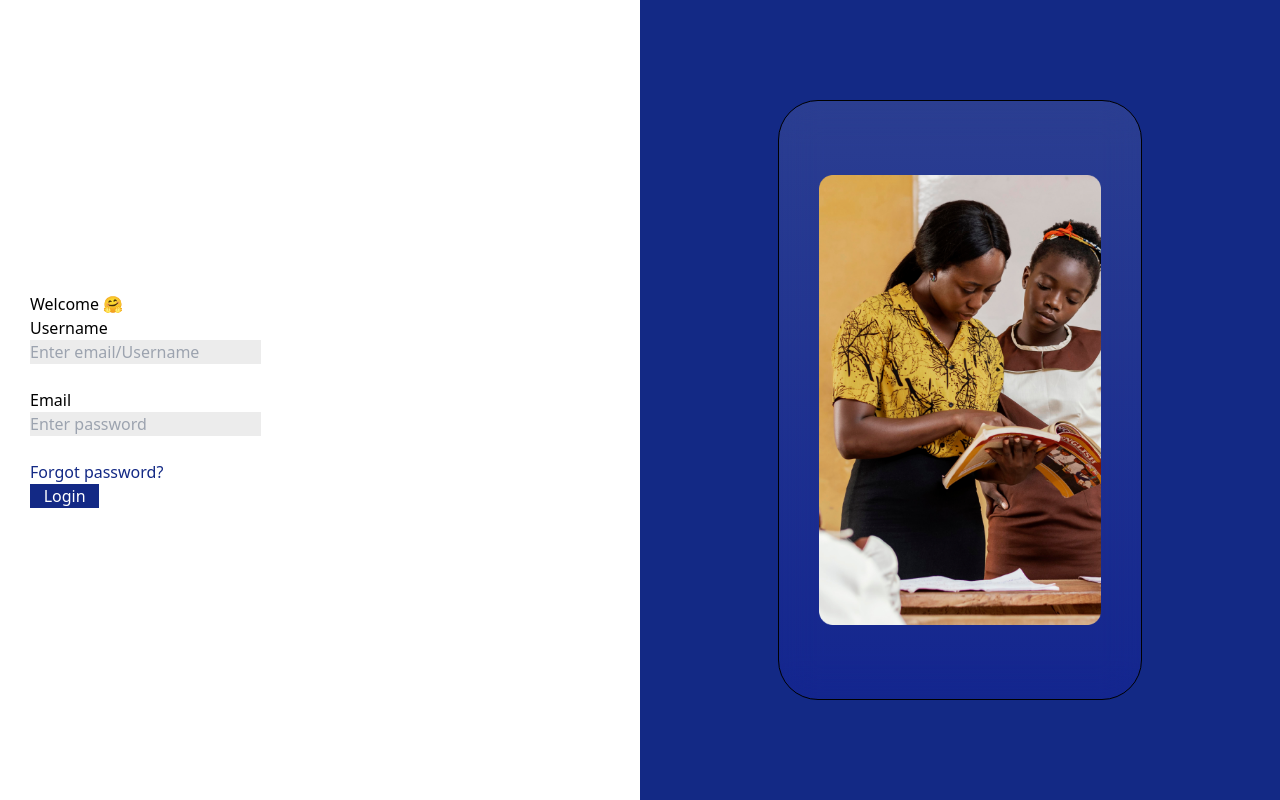
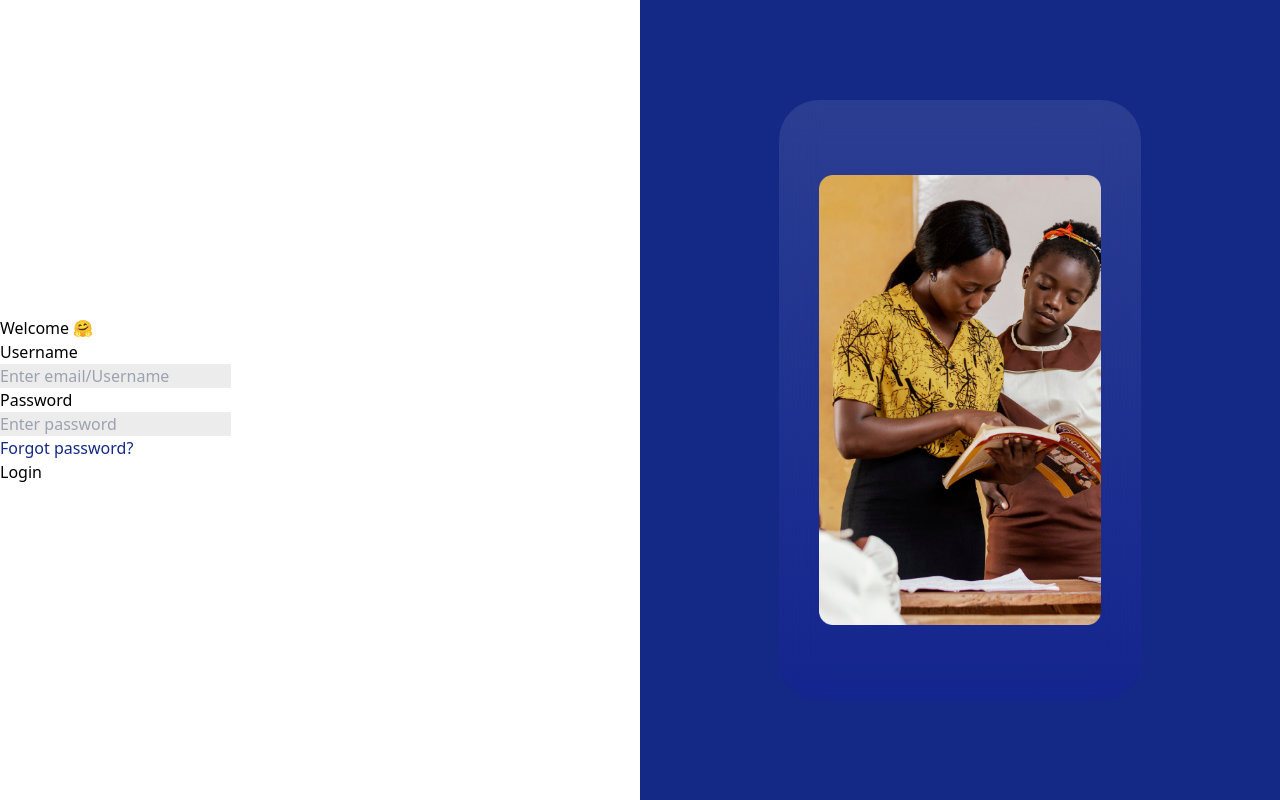
Before and after one commit to Mereson/datum-fe, a React (Vite) app: page /login in a window 1280 px wide. Built offline with nearby package versions, Linux system fonts and the light colour scheme.

Commit message:
third commit

```diff
--- a/package.json
+++ b/package.json
@@ -10,6 +10,8 @@
     "preview": "vite preview"
   },
   "dependencies": {
+    "prop-types": "^15.8.1",
+    "proptypes": "^1.1.0",
     "re-chart": "^1.0.0",
     "react": "^18.3.1",
     "react-dom": "^18.3.1",
--- /dev/null
+++ b/src/components/button/index.jsx
@@ -0,0 +1,20 @@
+import PropTypes from "prop-types";
+
+export const Button = ({ content, className, onClick }) => {
+  return (
+    <div onClick={onClick} className={className}>
+      {content}
+    </div>
+  );
+};
+
+Button.propTypes = {
+  content: PropTypes.string.isRequired,
+  className: PropTypes.string,
+  onClick: PropTypes.func,
+};
+
+Button.defaultProps = {
+  className: "",
+  onClick: () => {},
+};
--- /dev/null
+++ b/src/components/footer/index.jsx
@@ -0,0 +1,5 @@
+import styles from "./footer.module.css";
+
+export const Footer = () => {
+  return <footer className={styles.container}></footer>;
+};
--- a/src/components/index.js
+++ b/src/components/index.js
@@ -0,0 +1 @@
+export * from "./footer";
--- a/src/pages/login/index.jsx
+++ b/src/pages/login/index.jsx
@@ -1,5 +1,6 @@
 import styles from "./style.module.css";
 import schoolchild from "../../assets/schoolchild.png";
+import { Button } from "../../components/button";
 // import union from "../../assets/union.png";
 
 export const Login = () => {
@@ -10,33 +11,28 @@ export const Login = () => {
           <form action="submit">
             <h1>Welcome 🤗</h1>
             <label htmlFor="username"> Username </label>
-            <br></br>
             <input
               type="text"
               placeholder="Enter email/Username"
               id="name"
               name="name"
               required
-            ></input>
-            <br></br>
+            />
 
-            <label htmlFor="email">Email</label>
-            <br></br>
+            <label htmlFor="email">Password</label>
             <input
               type="email"
               placeholder="Enter password"
               id="email"
               name="email"
               required
-            ></input>
-            <br></br>
+            />
+
             {/* <img src={union} alt="show-password" /> */}
 
             <p className={styles.forgotpassword}>Forgot password?</p>
 
-            <button className={styles.bluebutton} type="submit">
-              Login
-            </button>
+            <Button content="Login" className={styles.btn} />
           </form>
         </div>
       </section>
--- a/src/pages/login/style.module.css
+++ b/src/pages/login/style.module.css
@@ -12,7 +12,7 @@
   width: 50%;
   display: flex;
   align-items: center;
-  padding-left: 1.875rem;
+  /* padding-left: 1.875rem; */
 }
 input {
   background-color: #ececec;
@@ -48,7 +48,7 @@ input {
   align-items: center;
   padding: 0 40px;
   /* background: linear-gradient(90deg, #ffffff 0%, #1811e7 35%); */
-  border: 1px solid;
+  /* border: 1px solid; */
   height: 600px;
   border-radius: 40px;
   background: linear-gradient(
```
Also changed, not shown: src/components/button/style.module.css (added), src/components/footer/style.module.css (added), 1 other file (tests, documents, lock files or other folders).
